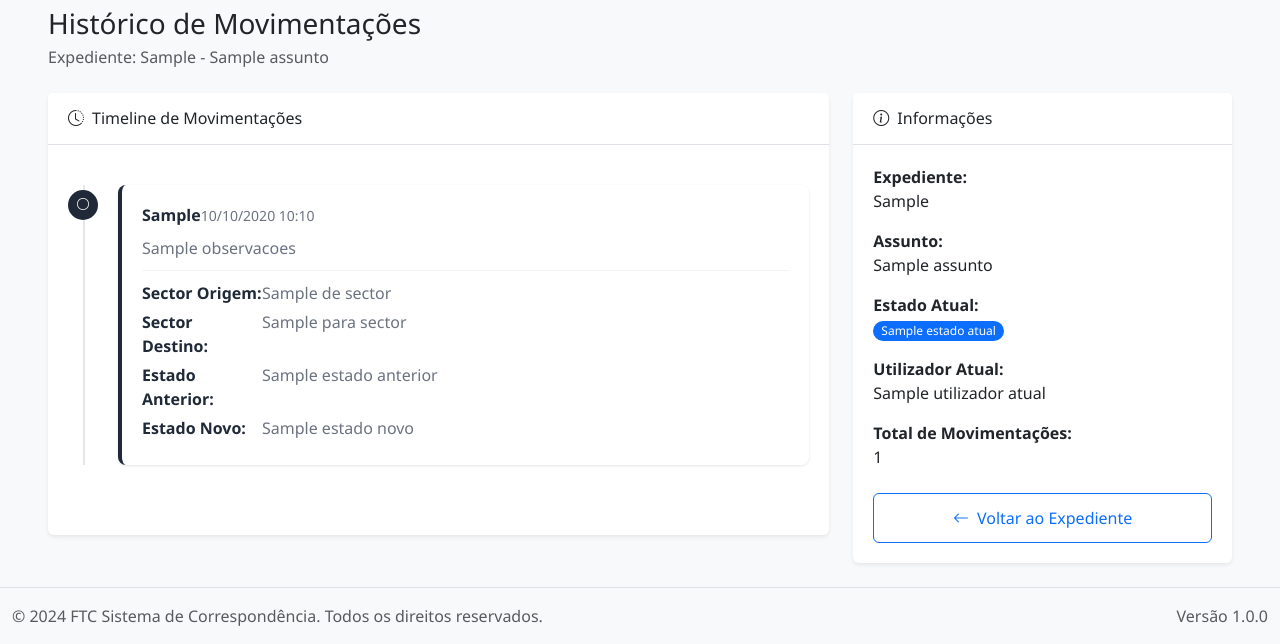
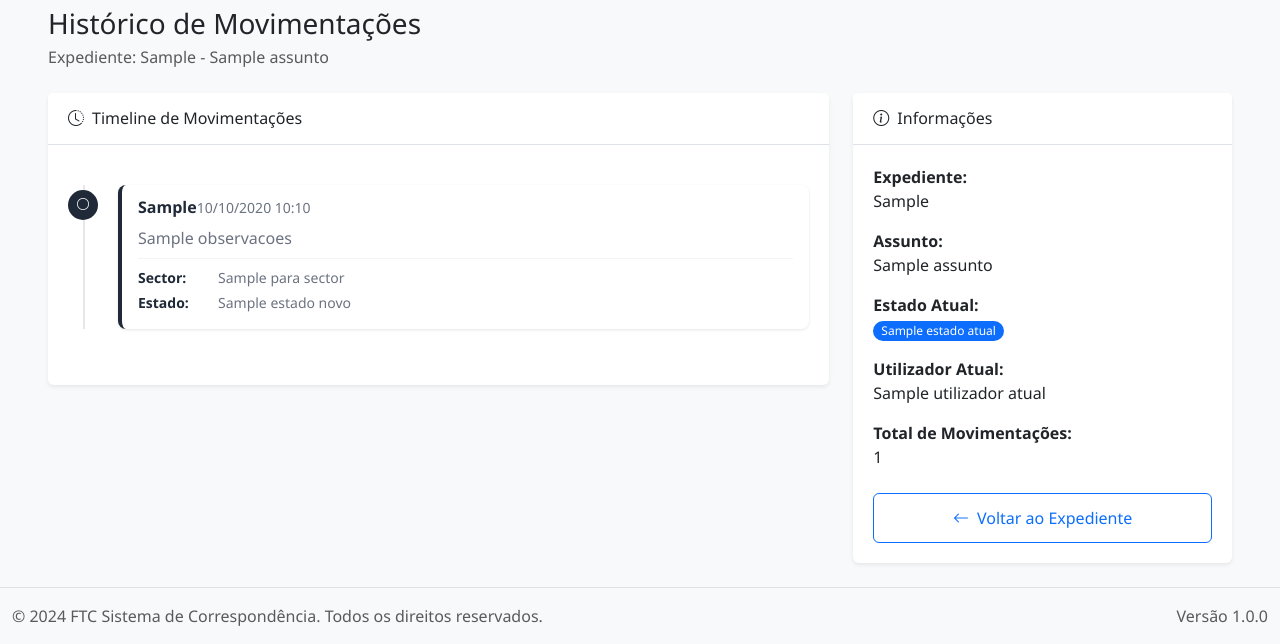
Before and after one commit to Maute007/Expedientes, a Django app: template templates/entrada/historico_movimentacao.html in a window 1280 px wide. Shown: the part 157-801 px from the top of the page. Run offline with Django 3.2, Linux system fonts and the light colour scheme; the template is opened without the code that fills it: most values are stand-ins (such as "Sample title", 1, 10 or a date in 2020); parts of the project's set-up code (start-up, migrations or seed data) failed here and were passed over; some libraries are stand-ins or nearby versions.

Commit message:
Update historico_movimentacao.html

```diff
--- a/templates/entrada/historico_movimentacao.html
+++ b/templates/entrada/historico_movimentacao.html
@@ -29,7 +29,7 @@
     .timeline-item {
         position: relative;
         padding-left: 50px;
-        margin-bottom: 30px;
+        margin-bottom: 16px;
     }
 
     .timeline-item:before {
@@ -85,7 +85,7 @@
     .timeline-content {
         background: white;
         border-radius: 8px;
-        padding: 20px;
+        padding: 12px 16px;
         box-shadow: 0 1px 3px rgba(0, 0, 0, 0.1);
         border-left: 4px solid #1F2937;
     }
@@ -114,7 +114,7 @@
         display: flex;
         justify-content: between;
         align-items: center;
-        margin-bottom: 10px;
+        margin-bottom: 8px;
     }
 
     .timeline-title {
@@ -134,25 +134,27 @@
     }
 
     .timeline-details {
-        margin-top: 10px;
-        padding-top: 10px;
+        margin-top: 8px;
+        padding-top: 8px;
         border-top: 1px solid #F3F4F6;
     }
 
     .detail-item {
         display: flex;
-        margin-bottom: 5px;
+        margin-bottom: 4px;
     }
 
     .detail-label {
         font-weight: 600;
         color: #1F2937;
-        width: 120px;
+        width: 80px;
         flex-shrink: 0;
+        font-size: 0.875rem;
     }
 
     .detail-value {
         color: #6B7280;
+        font-size: 0.875rem;
     }
 
     .badge-automatica {
@@ -219,13 +221,6 @@
                                 {% endif %}
 
                                 <div class="timeline-details">
-                                    {% if movimentacao.de_utilizador %}
-                                    <div class="detail-item">
-                                        <span class="detail-label">De:</span>
-                                        <span class="detail-value">{{ movimentacao.de_utilizador.get_full_name|default:movimentacao.de_utilizador.username }}</span>
-                                    </div>
-                                    {% endif %}
-
                                     {% if movimentacao.para_utilizador %}
                                     <div class="detail-item">
                                         <span class="detail-label">Para:</span>
@@ -233,30 +228,16 @@
                                     </div>
                                     {% endif %}
 
-                                    {% if movimentacao.de_sector %}
-                                    <div class="detail-item">
-                                        <span class="detail-label">Sector Origem:</span>
-                                        <span class="detail-value">{{ movimentacao.de_sector.nome }}</span>
-                                    </div>
-                                    {% endif %}
-
                                     {% if movimentacao.para_sector %}
                                     <div class="detail-item">
-                                        <span class="detail-label">Sector Destino:</span>
+                                        <span class="detail-label">Sector:</span>
                                         <span class="detail-value">{{ movimentacao.para_sector.nome }}</span>
-                                    </div>
-                                    {% endif %}
-
-                                    {% if movimentacao.estado_anterior %}
-                                    <div class="detail-item">
-                                        <span class="detail-label">Estado Anterior:</span>
-                                        <span class="detail-value">{{ movimentacao.estado_anterior.nome }}</span>
                                     </div>
                                     {% endif %}
 
                                     {% if movimentacao.estado_novo %}
                                     <div class="detail-item">
-                                        <span class="detail-label">Estado Novo:</span>
+                                        <span class="detail-label">Estado:</span>
                                         <span class="detail-value">{{ movimentacao.estado_novo.nome }}</span>
                                     </div>
                                     {% endif %}
```
